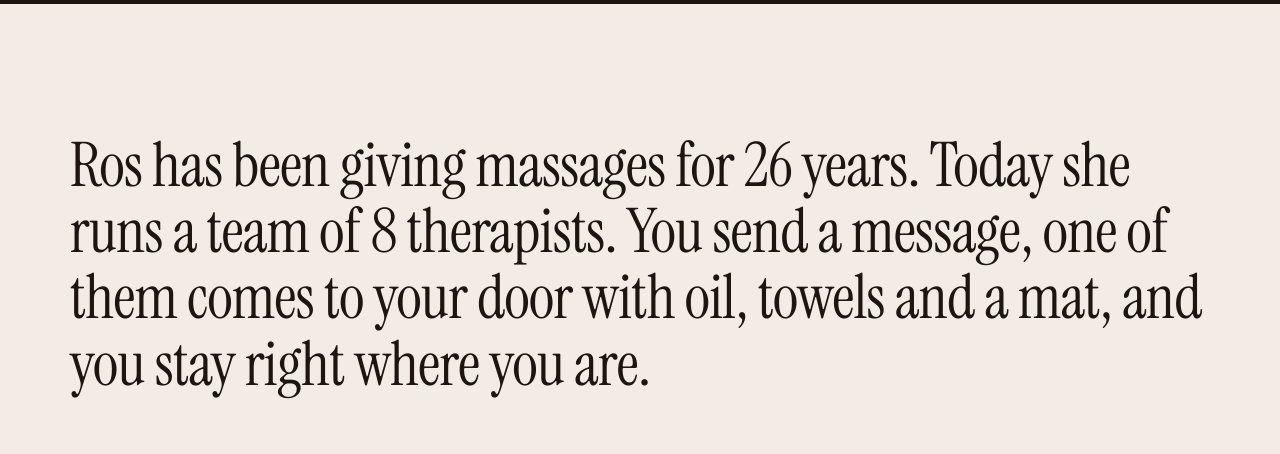
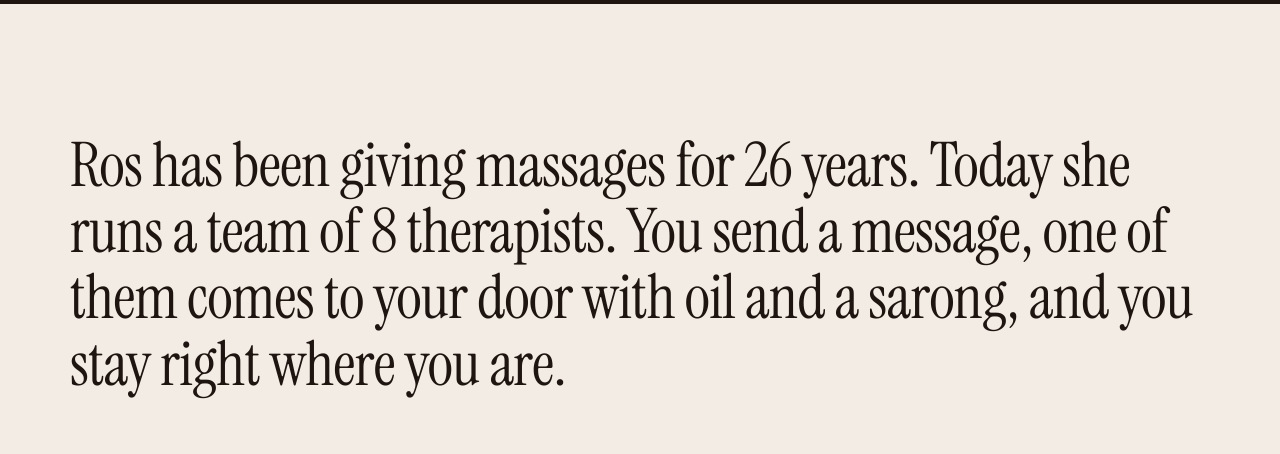
Before and after one commit to AdlevateDE/ros-bali-massage, a plain HTML site: page index.html in a window 1280 px wide. Shown: the part 960-1414 px from the top of the page. Drawn offline with Linux system fonts and the light colour scheme; animation ran at ten frames a second.

Commit message:
Preview update 2026-11-17 16:20:12
Co-Authored-By: Claude Fable 5.2 <noreply@anthropic.com>

```diff
--- a/app.js
+++ b/app.js
@@ -40,6 +40,8 @@
     if (v != null && v !== '') n.textContent = v;
   });
   document.title = S.brand.name;
+  // extra charge for a massage bed (FAQ "What do I need to prepare?")
+  if ($('#faq-bed-fee') && S.facts.bedFee) $('#faq-bed-fee').textContent = money(S.facts.bedFee);
 
   if (S.draft) {
     document.documentElement.classList.add('is-draft');
--- a/config.js
+++ b/config.js
@@ -23,11 +23,14 @@ window.SITE = {
   // and that the amount is confirmed on WhatsApp.
   areas: ["Canggu", "Pererenan", "Berawa", "Umalas", "Seminyak"],
 
+  // Confirmed by Ros on WhatsApp, 17.11.2026 ("never closed 24 hour ready", payment "all ok",
+  // cancel "2 hour before", "team bring oil and sarung", massage bed "extra 100k").
   facts: {
-    brings: "oil, towels and a mat",
-    hours: "Daily, 9:00 to 21:00",
-    payment: "cash in rupiah or QRIS",
-    cancel: "2 hours"
+    brings: "oil and a sarong",
+    hours: "Every day, 24 hours",
+    payment: "cash in rupiah, QRIS or bank transfer",
+    cancel: "2 hours",
+    bedFee: 100000 // extra charge in rupiah when the team brings a massage bed
   },
 
   // Body areas. x / y = tap point on the body picture in percent. side / lead = where the label sits
@@ -93,13 +96,12 @@ window.SITE = {
   ],
 
   // Shown in the preview banner (English, so Ros can read it too)
+  // Confirmed on 17.11.2026 and no longer listed: name, opening times, payment, cancellation,
+  // what the team brings, massage bed, two people at once, everyone can book.
   todo: [
-    "Real prices per massage and length (these are typical market prices)",
-    "Which massages the team really offers",
-    "Areas the team travels to",
-    "Opening times, payment, cancellation rule",
-    "Mat or table? Two people at the same time?",
-    "Names and photos of the 8 therapists",
-    "Who can book: women, couples and groups only (as on Instagram), or men on their own too?"
+    "Prices for 90 and 120 minutes (60 minutes is confirmed)",
+    "Which massages go on the menu: Balinese massage only, or all four?",
+    "Areas the team travels to: all of Bali, or only around Denpasar?",
+    "Names and photos of the 8 therapists"
   ]
 };
--- a/i18n.js
+++ b/i18n.js
@@ -12,9 +12,9 @@
   const ID = {
     site: {
       facts: {
-        brings: 'minyak, handuk, dan matras',
-        hours: 'Setiap hari, 09.00–21.00',
-        payment: 'tunai rupiah atau QRIS',
+        brings: 'minyak dan sarung',
+        hours: 'Setiap hari, 24 jam',
+        payment: 'tunai rupiah, QRIS, atau transfer bank',
         cancel: '2 jam'
       },
       zones: {
@@ -34,13 +34,10 @@
       },
       teamRoles: { 'Founder, 26 years': 'Pendiri, 26 tahun' },
       todo: [
-        'Harga asli per jenis pijat dan durasi (ini harga pasaran)',
-        'Jenis pijat apa saja yang benar-benar ditawarkan tim',
-        'Area yang dilayani tim',
-        'Jam buka, cara bayar, aturan pembatalan',
-        'Matras atau meja pijat? Bisa dua orang bersamaan?',
-        'Nama dan foto 8 terapis',
-        'Siapa yang bisa memesan: hanya wanita, pasangan, dan grup (seperti di Instagram), atau pria sendirian juga?'
+        'Harga untuk 90 dan 120 menit (harga 60 menit sudah dikonfirmasi)',
+        'Jenis pijat di menu: hanya pijat Bali, atau keempatnya?',
+        'Area yang dilayani tim: seluruh Bali, atau hanya sekitar Denpasar?',
+        'Nama dan foto 8 terapis'
       ]
     },
 
@@ -55,7 +52,7 @@
       ['.hero__cta .btn--ghost', 'Lihat jenis pijat'],
       ['#zoom-back', '← Seluruh tubuh'],
       ['#zoom-book', 'Pesan ↓'],
-      ['#statement', 'Ros sudah memijat selama <span data-bind="years">26</span> tahun. Sekarang ia memimpin tim berisi <span data-bind="teamSize">8</span> terapis. Anda kirim pesan, salah satu dari mereka datang ke tempat Anda membawa minyak, handuk, dan matras. Anda cukup menunggu di tempat.'],
+      ['#statement', 'Ros sudah memijat selama <span data-bind="years">26</span> tahun. Sekarang ia memimpin tim berisi <span data-bind="teamSize">8</span> terapis. Anda kirim pesan, salah satu dari mereka datang ke tempat Anda membawa <span data-bind="facts.brings"></span>. Anda cukup menunggu di tempat.'],
       ['.scene--intro h2', 'Menu singkat, <em>memang sengaja.</em>'],
       ['.scene--intro p', 'Empat jenis pijat. Masing-masing untuk bagian tubuh yang berbeda.'],
       ['.team__head h2', '<span data-bind="years">26</span> tahun pengalaman di tangannya. <em>Tujuh terapis lain di sisinya.</em>'],
@@ -80,7 +77,7 @@
       ['.steps__list li:nth-child(4)', '<strong>Bayar setelah pijat,</strong> <span data-bind="facts.payment"></span>.'],
       ['.faq h2', 'Perlu <em>diketahui</em>'],
       ['.faq details:nth-of-type(1) summary', 'Apa yang perlu saya siapkan?'],
-      ['.faq details:nth-of-type(1) p', 'Tempat yang tenang dan cukup untuk berbaring: kasur, daybed, atau sedikit lantai kosong. Sisanya dibawa terapis.'],
+      ['.faq details:nth-of-type(1) p', 'Tempat yang tenang dan cukup untuk berbaring: kasur, daybed, atau sedikit lantai kosong. Terapis membawa <span data-bind="facts.brings"></span>. Ingin memakai ranjang pijat? Tim bisa membawanya dengan tambahan <span id="faq-bed-fee"></span>, cukup tulis di pesan Anda.'],
       ['.faq details:nth-of-type(2) summary', 'Bisakah dua orang dipijat bersamaan?'],
       ['.faq details:nth-of-type(2) p', 'Bisa. Dua terapis datang bersama, jadi tidak ada yang menunggu. Pilih 2 orang saat memesan.'],
       ['.faq details:nth-of-type(3) summary', 'Apakah Ros sendiri yang datang?'],
--- a/index.html
+++ b/index.html
@@ -96,7 +96,7 @@
 
   <section class="statement">
     <div class="wrap">
-      <p class="statement__text" id="statement">Ros has been giving massages for <span data-bind="years">26</span> years. Today she runs a team of <span data-bind="teamSize">8</span> therapists. You send a message, one of them comes to your door with oil, towels and a mat, and you stay right where you are.</p>
+      <p class="statement__text" id="statement">Ros has been giving massages for <span data-bind="years">26</span> years. Today she runs a team of <span data-bind="teamSize">8</span> therapists. You send a message, one of them comes to your door with <span data-bind="facts.brings">oil and a sarong</span>, and you stay right where you are.</p>
     </div>
   </section>
 
@@ -201,8 +201,8 @@
       <ol class="steps__list">
         <li><strong>You send the message.</strong> Nothing is booked yet.</li>
         <li><strong>The team replies with a time.</strong> If your slot is taken, you get the nearest one.</li>
-        <li data-todo><strong>A therapist comes to you</strong> with <span data-bind="facts.brings">oil, towels and a mat</span>. You need a bed, a daybed or a clear bit of floor.</li>
-        <li data-todo><strong>You pay after the massage,</strong> <span data-bind="facts.payment">cash in rupiah or QRIS</span>.</li>
+        <li><strong>A therapist comes to you</strong> with <span data-bind="facts.brings">oil and a sarong</span>. You need a bed, a daybed or a clear bit of floor.</li>
+        <li><strong>You pay after the massage,</strong> <span data-bind="facts.payment">cash in rupiah, QRIS or bank transfer</span>.</li>
       </ol>
     </div>
   </section>
@@ -220,9 +220,9 @@
       <div class="faq__list">
         <details>
           <summary>What do I need to prepare?</summary>
-          <p>A quiet spot with room to lie down: a bed, a daybed or a clear bit of floor. The therapist brings the rest.</p>
+          <p>A quiet spot with room to lie down: a bed, a daybed or a clear bit of floor. The therapist brings <span data-bind="facts.brings">oil and a sarong</span>. Prefer a massage bed? The team brings one for <span id="faq-bed-fee">Rp 100,000</span> extra, just write it in your message.</p>
         </details>
-        <details data-todo>
+        <details>
           <summary>Can two of us get a massage at the same time?</summary>
           <p>Yes. Two therapists come together, so nobody has to wait. Pick 2 people in the booking.</p>
         </details>
@@ -230,9 +230,9 @@
           <summary>Will Ros come herself?</summary>
           <p>Sometimes Ros, sometimes one of her seven colleagues. If you want a certain therapist, write the name in your message and the team will try to make it work.</p>
         </details>
-        <details data-todo>
+        <details>
           <summary>How do I pay?</summary>
-          <p>After the massage, <span data-bind="facts.payment">cash in rupiah or QRIS</span>.</p>
+          <p>After the massage, <span data-bind="facts.payment">cash in rupiah, QRIS or bank transfer</span>.</p>
         </details>
         <details>
           <summary>Is transport included?</summary>
@@ -242,7 +242,7 @@
           <summary>Does my hotel allow it?</summary>
           <p>Villas and guesthouses usually do. Some resorts do not let outside therapists in. If you are unsure, ask reception before you book.</p>
         </details>
-        <details data-todo>
+        <details>
           <summary>What if I need to cancel?</summary>
           <p>Send a WhatsApp as early as you can. There is no fee if you cancel at least <span data-bind="facts.cancel">2 hours</span> before.</p>
         </details>
@@ -262,7 +262,7 @@
     <p class="foot__social"><a class="btn btn--ig js-ig" id="foot-ig" hidden target="_blank" rel="noopener"><svg class="ig" aria-hidden="true"><use href="#i-ig"/></svg><span>Instagram</span></a></p>
     <div class="foot__meta">
       <p><strong data-bind="brand.name">Ros Bali Massage</strong><br><span id="foot-areas"></span></p>
-      <p data-todo><span data-bind="facts.hours">Daily, 9:00 to 21:00</span><br><span id="foot-wa"></span></p>
+      <p><span data-bind="facts.hours">Every day, 24 hours</span><br><span id="foot-wa"></span></p>
       <p><a href="#massages">Massages</a><br><a href="#book">Booking</a></p>
     </div>
     <p class="foot__credit">Website by <a href="https://adlevate.de" target="_blank" rel="noopener">Adlevate</a></p>
```
Also changed, not shown: version.txt.
